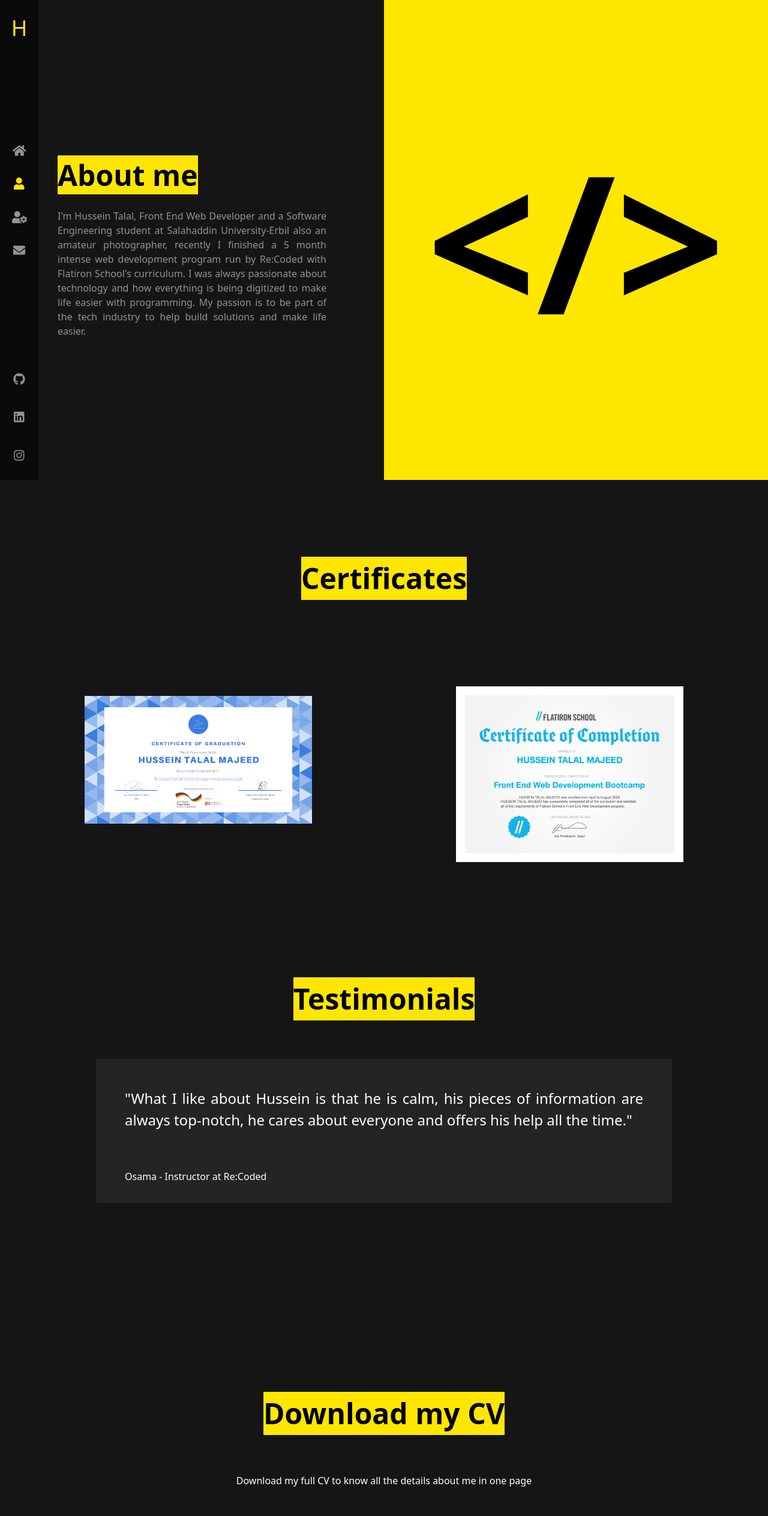
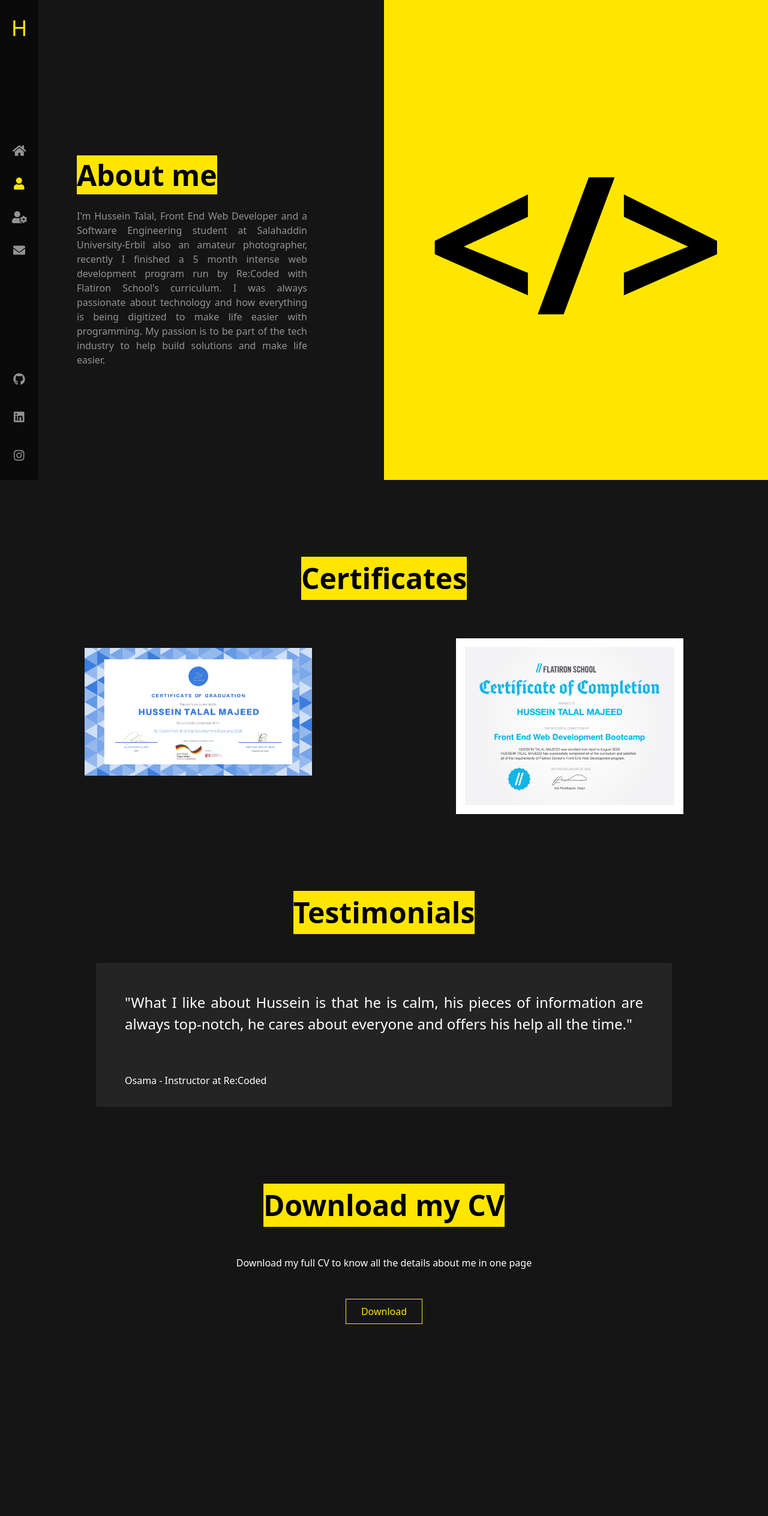
Before and after one commit to husseinTalal2/portfolio, a React (Create React App) app: page /about in a window 1280 px wide. Shown: the top 2527 px of the page at 60% size. After the commit the page ends 2383 px from the top, so only its background shows below. Built offline with nearby package versions, Linux system fonts and the light colour scheme.

Commit message:
fixing margins between sections

```diff
--- a/src/components/ِAboutPage/AboutMe.js
+++ b/src/components/ِAboutPage/AboutMe.js
@@ -3,7 +3,7 @@ import React from 'react';
 function AboutMe() {
   return (
     <div className="bg-dark flex w-screen h-full lg:h-screen">
-      <div className="lg:px-24 xs:px-4 md:mt-40 lg:w-1/2">
+      <div className="lg:px-32 xs:px-4 md:mt-40 my-16 lg:w-1/2">
         <div className=" lg:mx-0 mx-12 lg:mt-24 lg:block flex flex-col items-center">
           <h1 className="inline text-black bg-primaryYellow text-3xl lg:text-5xl font-semibold">
             About me
--- a/src/components/ِAboutPage/CV.js
+++ b/src/components/ِAboutPage/CV.js
@@ -2,11 +2,11 @@ import React from 'react';
 import resume from '../../CV/HusseinTalalResume.pdf';
 function CV() {
   return (
-    <div className="w-screen h-screen flex flex-col justify-center items-center bg-dark md:mt-16">
+    <div className="w-screen flex flex-col justify-center items-center bg-dark md:my-32 my-24">
       <h1 className="inline text-black bg-primaryYellow lg:text-5xl text-3xl font-semibold">
         Download my CV
       </h1>
-      <div className="flex flex-col mt-16 justify-center items-center text-white">
+      <div className="flex flex-col mt-12 justify-center items-center text-white">
         <p className="text-justify px-10">
           Download my full CV to know all the details about me in one page{' '}
         </p>
--- a/src/components/ِAboutPage/Certificates.js
+++ b/src/components/ِAboutPage/Certificates.js
@@ -7,7 +7,7 @@ function Certificates() {
       <h1 className="inline text-black bg-primaryYellow lg:text-5xl text-3xl font-semibold">
         Certificates
       </h1>
-      <div className="flex lg:flex-row flex-col mt-16 lg:mt-24 justify-center items-center">
+      <div className="flex lg:flex-row flex-col lg:mt-4 mt-12 justify-center items-center">
         <img
           className="lg:w-1/3  px-6 lg:mx-24"
           src={recodedCertificate}
--- a/src/components/ِAboutPage/Testimonials.js
+++ b/src/components/ِAboutPage/Testimonials.js
@@ -2,11 +2,11 @@ import React from 'react';
 
 function Testimonials() {
   return (
-    <div className="w-screen flex flex-col justify-center items-center bg-dark mt-48">
+    <div className="w-screen flex flex-col justify-center items-center bg-dark md:mt-32 mt-24">
       <h1 className="inline text-black bg-primaryYellow lg:text-5xl text-3xl font-semibold">
         Testimonials
       </h1>
-      <div className="md:w-3/4 w-4/5  lg:mt-16 mt-16 justify-center bg-inputColor items-center text-white rounded">
+      <div className="md:w-3/4 w-4/5 mt-12 justify-center bg-inputColor items-center text-white rounded">
         <p className="text-justify lg:text-2xl text-base lg:mb-16 mb-8 lg:mt-12 mt-8 lg:mx-12 mx-6">
           {'"'}What I like about Hussein is that he is calm, his pieces of
           information are always top-notch, he cares about everyone and offers
--- a/src/containers/ContactPage/ContactPage.js
+++ b/src/containers/ContactPage/ContactPage.js
@@ -19,11 +19,11 @@ const SignupSchema = Yup.object().shape({
 function ContactPage() {
   return (
     <div className="bg-dark flex w-screen h-screen">
-      <div className="contact-form lg:px-24 px-12 xs:px-4 md:mt-24 md:mt-40 md:w-1/2">
-        <h1 className="inline text-black bg-primaryYellow lg:text-4xl inline text-2xl font-semibold">
+      <div className="mt-16 contact-form lg:px-32 px-12 xs:px-4 md:mt-24 md:mt-40 md:w-1/2 flex flex-col items-center">
+        <h1 className="inline text-black bg-primaryYellow text-3xl lg:text-5xl font-semibold inline">
           Contact me
         </h1>
-        <p className="md:hidden my-6 text-lightGray font-semibold">
+        <p className="md:hidden my-6 text-lightGray font-semibold text-justify">
           I’m open to freelance work and interested in challenging projects and
           new stuff, if you have any question don’t hesitate and reach out by
           filling the form or contacting me on my social media accounts or my
@@ -84,7 +84,7 @@ function ContactPage() {
         </Formik>
       </div>
       <div className="w-1/2 bg-primaryYellow hidden md:flex items-center">
-        <p className="w-3/4 pl-16 text-2xl font-semibold">
+        <p className="w-3/4 pl-16 text-2xl font-semibold text-justify">
           I’m open to freelance work and interested in challenging projects and
           new stuff, if you have any question don’t hesitate and reach out by
           filling the form or contacting me on my social media accounts or my
--- a/src/containers/SkillsPage/SkillsPage.js
+++ b/src/containers/SkillsPage/SkillsPage.js
@@ -12,12 +12,12 @@ import html from '../../imgs/html.svg';
 function SkillsPage() {
   return (
     <div className="bg-dark">
-      <div className="lg:px-32 mt-40 lg:flex  bg-dark w-screen h-screen">
-        <div className="lg:w-1/2 lg:mx-0 mx-12 lg:mt-32">
-          <h1 className="inline text-black bg-primaryYellow lg:text-4xl text-2xl font-semibold">
+      <div className="lg:px-32 lg:flex  bg-dark w-screen h-screen">
+        <div className="lg:w-1/2 lg:mx-0 mx-12 lg:mt-64 mt-16">
+          <h1 className="inline text-black bg-primaryYellow lg:text-5xl text-3xl font-semibold">
             Skills & Experience
           </h1>
-          <p className="my-5 text-lightGray">
+          <p className="my-5 text-lightGray text-justify">
             I have experience in building websites with HTML, CSS, SASS, Vanilla
             JavaScript and React with Bootstrap and other CSS libraries and
             using Firebase to manage the database and the authentication in a
@@ -28,7 +28,7 @@ function SkillsPage() {
             something out of nothing.
           </p>
         </div>
-        <div className="lg:w-2/3 w-screen lg:px-32 md:px-24 sm:px-16 px-12 mt-8 lg:mt-16 mb-12 flex flex-wrap justify-center">
+        <div className="lg:w-2/3 w-screen lg:px-32 md:px-24 sm:px-16 px-12 mt-12 lg:mt-24 mb-12 flex flex-wrap justify-center">
           <img
             className="w-16 h-16 sm:w-20 sm:h-20 md:w-24 md:h-24 lg:w-32 lg:h-32 lg:py-0 px-2"
             src={react}
```
